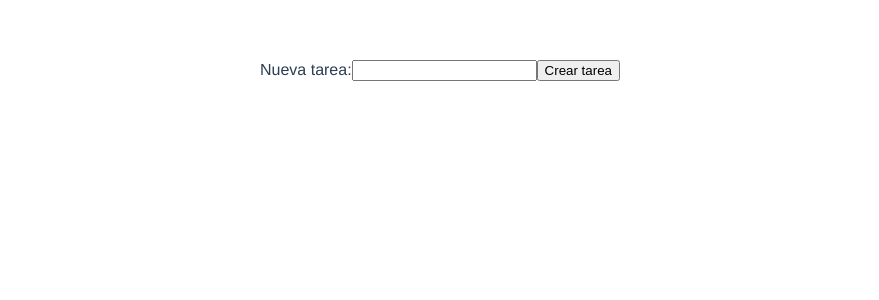
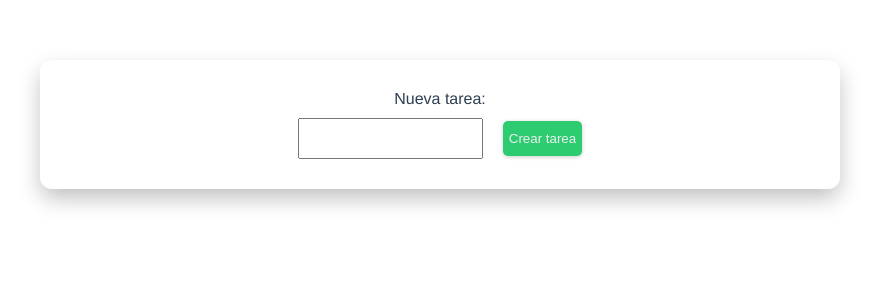
Before and after one commit to DavidGallegoGomez/vue-todos, a Vue app: page / in a window 1280 px wide. Shown: the top 300 px of the page, without its empty margins (200-1079 px from the left). Built offline with nearby package versions, Linux system fonts and the light colour scheme.

Commit message:
feat: Add styles

```diff
--- a/src/components/TodoList.vue
+++ b/src/components/TodoList.vue
@@ -1,10 +1,13 @@
 <template>
-  <form id="app" @submit.prevent="createTask">
-    <label class="label" for="task">Nueva tarea:</label>
-    <input type="text" v-model="newTask" id="task" />
-    <input type="submit" value="Crear tarea" />
-    <ul>
+  <div class="task-list">
+    <form class="form" id="app" @submit.prevent="createTask">
+      <label class="label" for="task">Nueva tarea:</label>
+      <input class="input" type="text" v-model="newTask" id="task" />
+      <input class="button" type="submit" value="Crear tarea" />
+    </form>
+    <ul class="list">
       <li
+        class="task"
         v-for="(task, i) in tasks"
         :key="'task' + i"
         :class="{completed: task.completed}"
@@ -13,7 +16,7 @@
         {{ task.text }}
       </li>
     </ul>
-  </form>
+  </div>
 </template>
 
 <script>
@@ -35,15 +38,51 @@
       this.tasks
         .filter(task => task.text === taskText)
         .map(task => task.completed = !task.completed);
-      // task.completed = !task.completed
+      // Si no fuera reactivo hay que usar "Vue.$set(array, indexOfItem, newValue)"
     }
   }
 };
 </script>
 
 <style scoped>
+.task-list {
+  width: 800px;
+  max-width: 100%;
+  margin: 0px auto;
+}
+.form {
+  background: white;
+  border-radius: 12px;
+  padding: 30px;
+  box-shadow: 0px 10px 22px -1px rgba(0,0,0,0.25);
+  margin-top: 10px;
+}
+.label {
+  display: block;
+  margin-bottom: 10px;
+}
+.input {
+  height: 35px;
+}
+.button {
+  margin-left: 20px;
+  height: 35px;
+  border: none;
+  border-radius: 5px;
+  box-shadow: 0 1px 4px rgba(0, 0, 0, .2);
+  background-color: #2ecc71;
+  color: #ecf0f1;
+  cursor: pointer
+}
+.list {
+  margin-top: 40px;
+}
+.task {
+  cursor: pointer;
+  margin: 10px 0;
+}
 .completed {
   text-decoration: line-through;
-  color: grey;
+  color: lightgrey;
 }
 </style>
```
